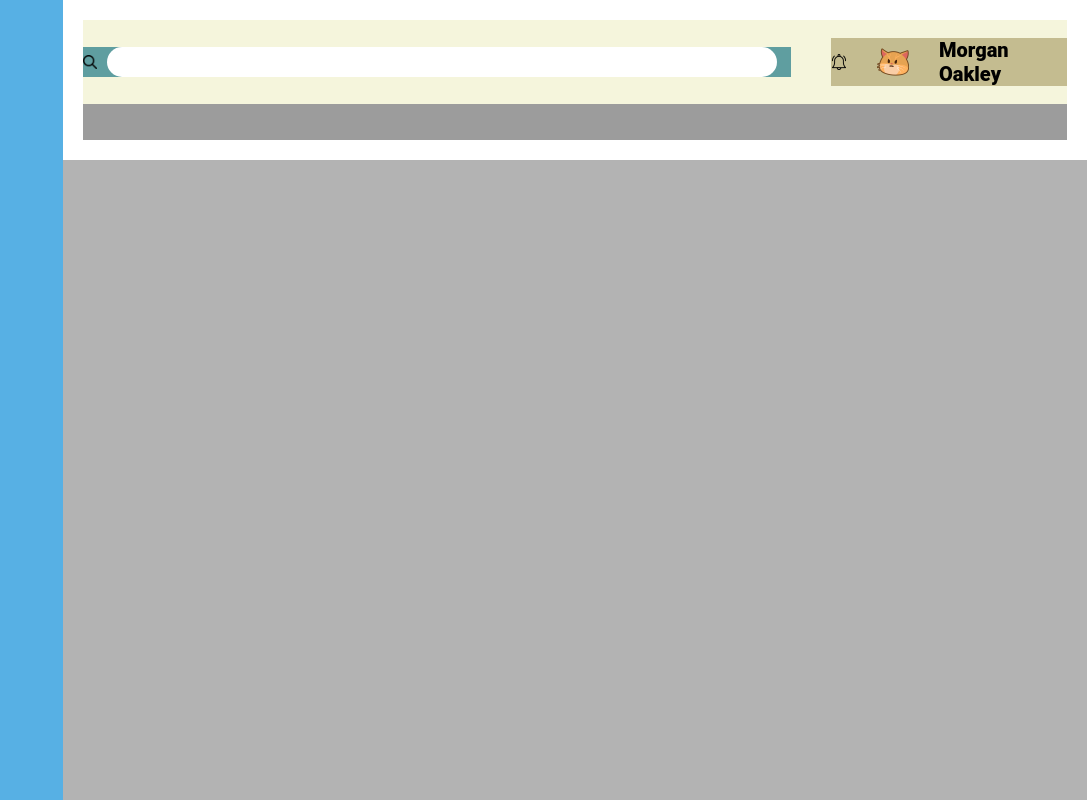
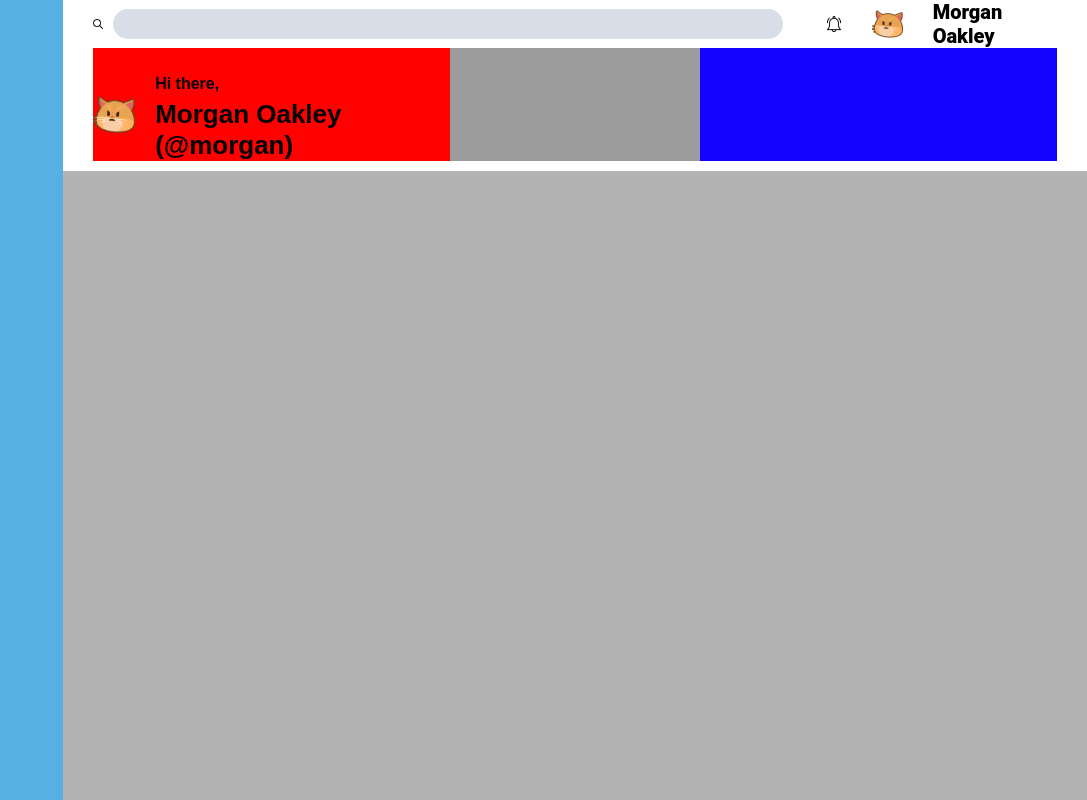
Before and after one commit to MohamedEmadFahmy/Admin-Dashboard, a plain HTML site: page index.html in a window 1280 px wide. Shown: the whole page, without its empty margins (193-1280 px from the left). Drawn offline with Linux system fonts and the light colour scheme.

Commit message:
finish left side of bottom area of header

```diff
--- a/index.html
+++ b/index.html
@@ -22,7 +22,16 @@
             </div>
         </div>
         <div id="bottom-section">
+            <div id="left-area">
+                <img src="/icons/cat.png" alt="">
+                <div id="texts">
+                    <p id="top-text"> Hi there,</p>
+                    <p id="bottom-text"> Morgan Oakley (@morgan)</p>
+                </div>
+            </div>
+            <div id="right-area">
 
+            </div>
         </div>
     </div>
 
--- a/style.css
+++ b/style.css
@@ -2,6 +2,7 @@
     margin: 0px;
     padding: 0px;
     box-sizing: border-box;
+    font-family: Roboto, monospace, sans-serif;
 }
 
 body {
@@ -19,20 +20,22 @@ body {
 
     display: grid;
     /* grid-template-columns: ; */
-    padding: 20px;
+    padding-left: 30px;
+    padding-right: 30px;
+    padding-bottom: 10px;
 
 }
 #header #top-section {
-    background-color: beige;
+    /* background-color: beige; */
     display: grid;
     grid-template-columns: 3fr 1fr;
     align-items: center;
     gap: 40px;
 }
 #header #top-section #search {
-    background-color: cadetblue;
+    /* background-color: cadetblue; */
     display: grid;
-    grid-template-columns: 1fr 50fr;
+    grid-template-columns: 1fr 65fr;
     align-items: center;
     gap: 10px;
 }
@@ -42,6 +45,7 @@ body {
     grid-column: 1;
 }
 #header #top-section #search input {
+    background-color: rgb(216, 222, 231);
     grid-column: 2;
     height: 30px;
     width: 670px;
@@ -51,24 +55,22 @@ body {
     text-indent: 10px;
 }
 #header #top-section #profile {
-    background-color: rgb(196, 188, 144);
+    /* background-color: rgb(196, 188, 144); */
     display: grid;
     grid-template-columns: 1fr 2fr 8fr;
     align-items: center;
     gap: 30px;
 }
 #header #top-section #profile img{
-    width: 20px;
+    /* width: 20px; */
     width: 100%;
 }
 #header #top-section #profile img#cat-logo{
     /* width: 50px; */
     width: 100%;
-
 }
 #header #top-section #profile p{
     font-size: 20px;
-    font-family: Roboto, monospace, sans-serif;
     font-style: bold;
     font-weight: 900;
 }
@@ -92,7 +94,49 @@ body {
 
 #header #bottom-section {
     background-color: rgb(156, 156, 156);
+    display: grid;
+    grid-template-columns: 1fr 1fr;
+    gap: 250px;
 }
+#header #bottom-section #left-area {
+    background-color: rgb(255, 1, 1);
+
+    display: grid;
+    grid-template-columns: 1fr 7fr;
+    padding-top: 20px;
+    align-items: center;
+    gap: 20px;
+}
+#header #bottom-section #left-area img{
+    width: 100%;
+    grid-column: 1;
+}
+
+#header #bottom-section #left-area #texts{
+    display: grid;
+    grid-template-rows: 1fr 2fr;
+    align-items: center;
+    font-weight: 700;
+}
+#header #bottom-section #left-area #texts #top-text{
+    grid-row: 1;
+    font-family: sans-serif, Arial, Helvetica, sans-serif;
+    font-size: 16px;
+}
+#header #bottom-section #left-area #texts #bottom-text{
+    grid-row: 2;
+    font-family: sans-serif, Arial, Helvetica, sans-serif;
+    font-size: 26px;
+}
+
+
+
+#header #bottom-section #right-area{
+    background-color: rgb(19, 3, 255);
+}
+
+
+
 
 
 
```
